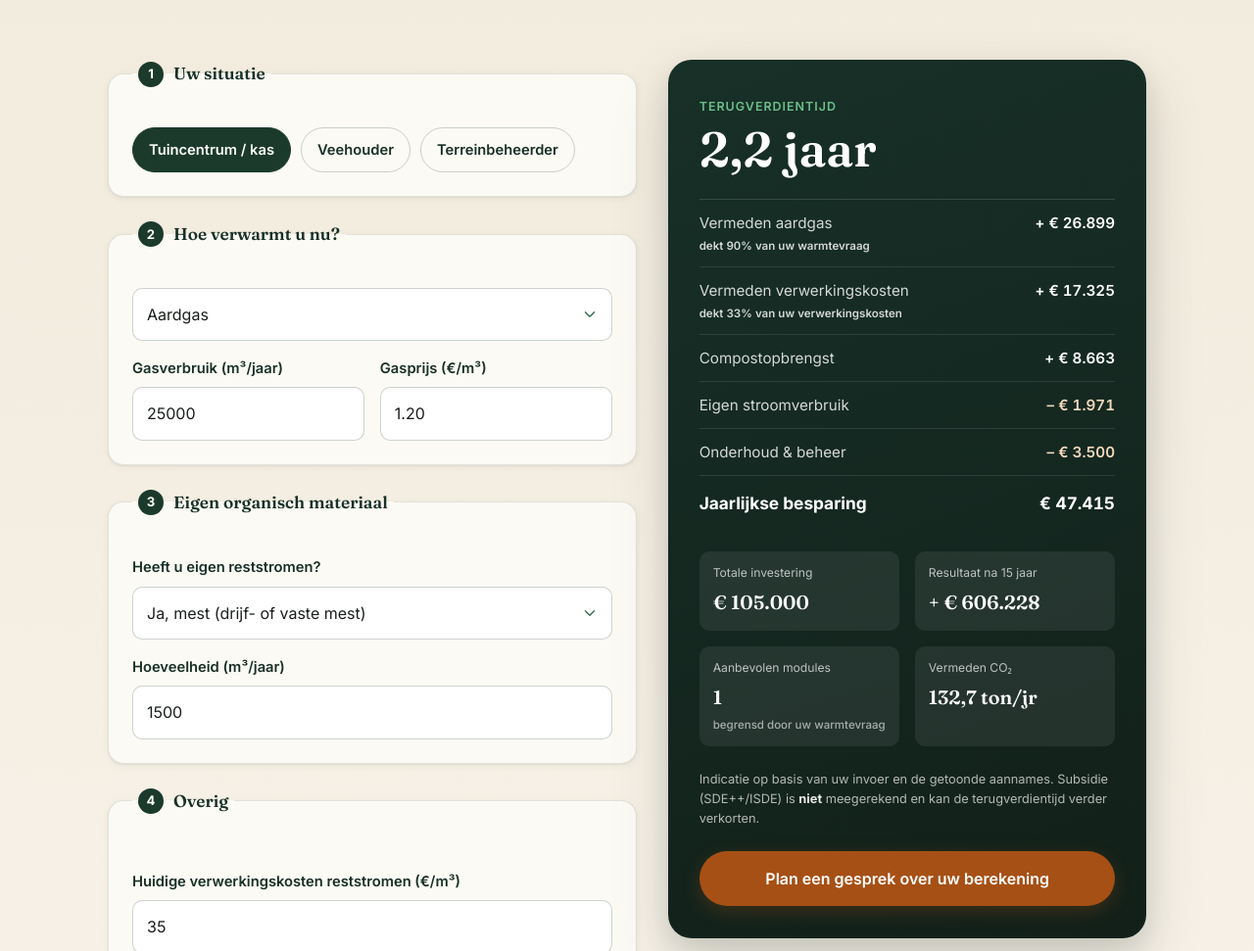
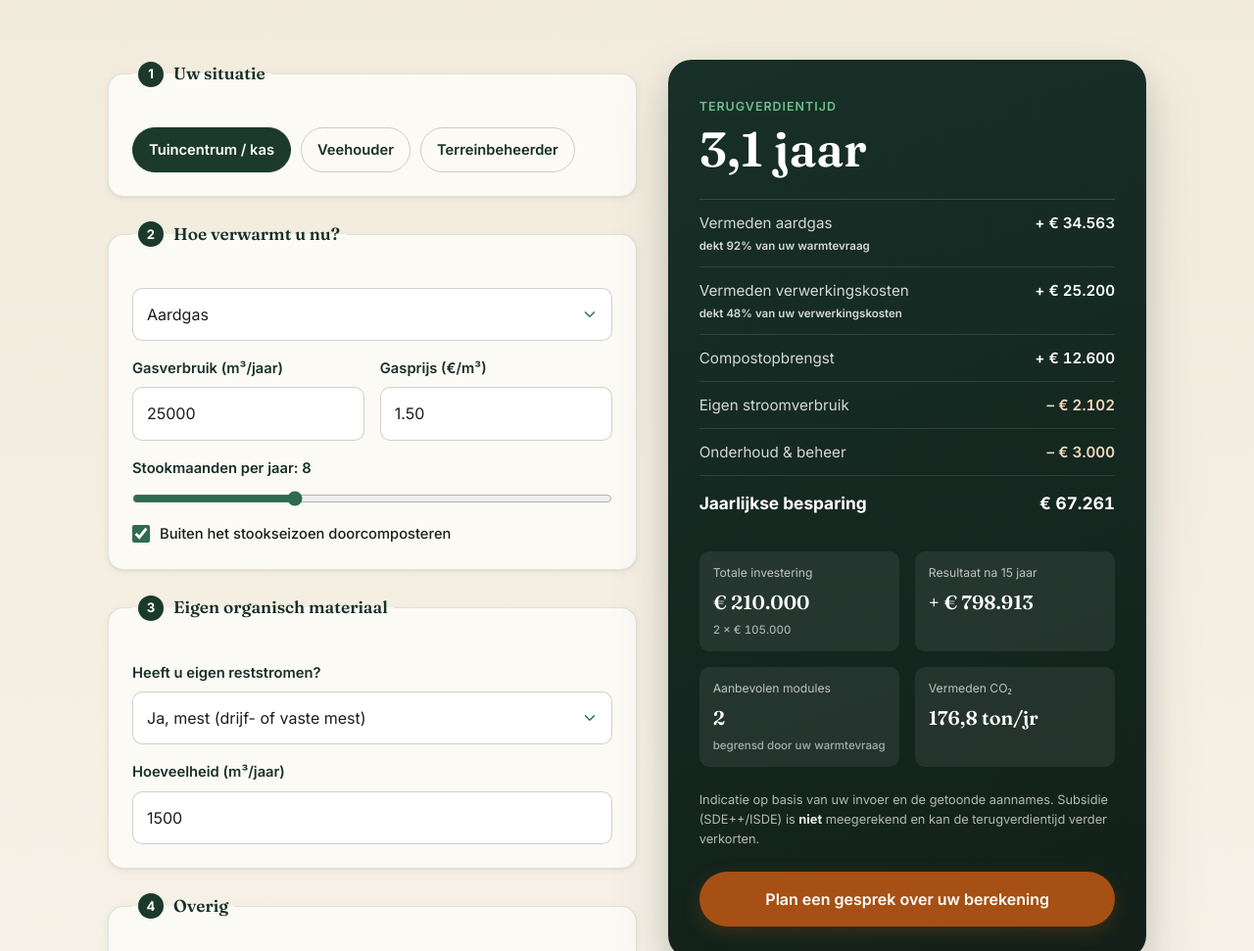
Before and after one commit to lasdegast-coder/Claude-coding-new-website-TCS, a plain HTML site: page index.html in a window 1280 px wide. Shown: the part 3110-4081 px from the top of the page at 98% size. Drawn offline with Linux system fonts and the light colour scheme.

Commit message:
Rekentool: warmte uit vullingen, stookmaanden-schuif, alleen volle modules
- Warmte per module uit 14,6 t droge stof per vulling van 60 m3, 45 % afbraak,
  17,5 MJ/kg, 85 % netto; benutte warmte in kWh per jaar volgt de stookmaanden
- Schuif stookmaanden 6 tot 12 (standaard 8) en vinkje doorcomposteren, dat
  vanzelf aangaat als het over de levensduur meer oplevert
- Alleen modules die volledig benut en gevuld worden; melding met minimum
- Ketelrendement 82 %, eigen stroom 0,6 kW, gas 1,50, stroom 0,20,
  onderhoud 1.500, aanvoer 8 per m3, CO2 met koolstofbehoud 1 - afbraak
- Veld warmte per module (kW) en draaiuren verwijderd
- Herstelknop verborgen zolang er niets is aangepast (CSS)

Co-Authored-By: Claude Opus 5.5 <noreply@anthropic.com>
Claude-Session: https://claude.ai/code/session_01SN5xRHxjbNQca8XRxSQpYQ

```diff
--- a/index.html
+++ b/index.html
@@ -418,7 +418,7 @@
               </div>
               <div class="field-row roi-when roi-when-gas">
                 <div class="field"><label for="roi-gas-m3">Gasverbruik (m³/jaar)</label><input type="number" id="roi-gas-m3" min="0" value="25000" inputmode="numeric"></div>
-                <div class="field"><label for="roi-gas-price">Gasprijs (€/m³)</label><input type="number" id="roi-gas-price" min="0" step="0.01" value="1.20" inputmode="decimal"></div>
+                <div class="field"><label for="roi-gas-price">Gasprijs (€/m³)</label><input type="number" id="roi-gas-price" min="0" step="0.01" value="1.50" inputmode="decimal"></div>
               </div>
               <div class="field-row roi-when roi-when-elek" hidden>
                 <div class="field"><label for="roi-elek-kwh">Stroom voor warmte (kWh/jaar)</label><input type="number" id="roi-elek-kwh" min="0" value="120000" inputmode="numeric"></div>
@@ -427,6 +427,13 @@
               <div class="field-row roi-when roi-when-anders" hidden>
                 <div class="field"><label for="roi-anders-kwh">Warmteverbruik (kWh/jaar)</label><input type="number" id="roi-anders-kwh" min="0" value="150000" inputmode="numeric"></div>
                 <div class="field"><label for="roi-anders-price">Prijs (€/kWh)</label><input type="number" id="roi-anders-price" min="0" step="0.01" value="0.12" inputmode="decimal"></div>
+              </div>
+              <div class="field">
+                <label for="roi-months">Stookmaanden per jaar: <output id="roi-months-out" for="roi-months">8</output></label>
+                <input type="range" id="roi-months" min="6" max="12" step="1" value="8">
+              </div>
+              <div class="field roi-when roi-when-summer">
+                <label class="roi-check"><input type="checkbox" id="roi-summer"> Buiten het stookseizoen doorcomposteren</label>
               </div>
             </fieldset>
 
@@ -465,16 +472,15 @@
               <summary>Aannames aanpassen</summary>
               <p class="roi-assump-note">Voorbeeldwaarden voor een indicatie. Pas ze aan met de exacte cijfers uit een adviesgesprek.</p>
               <div class="roi-assump-grid">
-                <label>Draaiuren per jaar<input type="number" id="a-hours" value="6570" min="0"></label>
-                <label>Warmte per module (kW)<input type="number" id="a-kw" value="30" min="0"></label>
+                <label>Benutte warmte per module (kWh/jaar)<input type="number" id="a-kwh" value="92300" min="0"></label>
                 <label>Aanschaf per module (€)<input type="number" id="a-price" value="90000" min="0"></label>
                 <label>Installatie per module (€)<input type="number" id="a-install" value="15000" min="0"></label>
-                <label>Onderhoud per module (€/jaar)<input type="number" id="a-maint" value="3500" min="0"></label>
+                <label>Onderhoud per module (€/jaar)<input type="number" id="a-maint" value="1500" min="0"></label>
                 <label>Levensduur systeem (jaar)<input type="number" id="a-life" value="15" min="1"></label>
                 <label>Compost uit verwerkt materiaal (%)<input type="number" id="a-compost" value="50" min="0" max="100"></label>
                 <label>Compostwaarde (€/m³)<input type="number" id="a-compostval" value="35" min="0"></label>
-                <label>Stroomprijs eigen verbruik (€/kWh)<input type="number" id="a-elec" value="0.30" min="0" step="0.01"></label>
-                <label>Aanvoerkosten feedstock (€/m³)<input type="number" id="a-aanvoer" value="10" min="0"></label>
+                <label>Stroomprijs eigen verbruik (€/kWh)<input type="number" id="a-elec" value="0.20" min="0" step="0.01"></label>
+                <label>Aanvoerkosten feedstock (€/m³)<input type="number" id="a-aanvoer" value="8" min="0"></label>
               </div>
               <button type="button" class="roi-reset" hidden>Herstel standaardwaarden</button>
             </details>
--- a/roi.js
+++ b/roi.js
@@ -12,26 +12,35 @@
 
   // ---- vaste (niet-zichtbare) omreken-aannames ----
   const GAS_KWH_M3 = 9.77;   // calorische waarde aardgas
-  const BOILER_EFF = 0.90;   // rendement bestaande ketel
-  const OWN_KW = 1;          // eigen stroomverbruik per module
-  // Vuistregel Thermal Compost: één systeem verwerkt 55 m³ per maand = 660 m³/jaar.
-  // Vanaf 660 m³ komt er een tweede systeem bij, vanaf 1320 een derde, enz.
-  // Onder 55 m³ per jaar is een systeem niet zinvol.
-  const M3_PER_MONTH = 55;
-  const M3_PER_MODULE = M3_PER_MONTH * 12;   // 660 m³/jaar
-  const MIN_M3 = 55;
-  // Ondergrens voor de warmtedekking waarop we het aantal systemen baseren.
-  const COVERAGE_MIN = 0.85;
+  const BOILER_EFF = 0.82;   // rendement bestaande ketel op bovenwaarde (EST 2009: combiketels 82,5 %)
+  const OWN_KW = 0.6;        // eigen stroomverbruik per module (600 W)
+
+  // Vulling en warmte, uit het rekenvoorbeeld realistische vullingen (11 november 2026):
+  // 14,6 t droge stof per vulling van 60 m³, 85 % organische stof, 45 % daarvan
+  // afgebroken, 17,5 MJ per kg afgebroken organische stof, 85 % netto nuttig.
+  // Eén vulling duurt twee maanden inclusief legen en vullen. De bezoeker kiest hoeveel
+  // stookmaanden per jaar hij warmte gebruikt (6 tot 12), en of de module in de overige
+  // maanden doorcomposteert zonder dat de warmte benut wordt.
+  const HOURS_PER_YEAR = 8760;
+  const T_DS_FILL = 14.6;     // ton droge stof per vulling
+  const FILL_M3 = 60;         // m³ per vulling
+  const F_OS = 0.85;          // aandeel organische stof in de droge stof
+  const DEG = 0.45;           // deel van de organische stof dat afbreekt
+  const MJ_PER_KG = 17.5;     // warmte per kg afgebroken organische stof
+  const NET = 0.85;           // netto nuttig deel van de vrijgekomen warmte
+  const FILL_HOURS = HOURS_PER_YEAR / 6;
+  const KWH_PER_FILL = T_DS_FILL * 1000 * F_OS * DEG * MJ_PER_KG / 3.6 * NET;
+  const MONTHS_PER_FILL = 2;
+  // Benutte warmte per module per jaar, afgerond op 100 kWh: 92.300 bij 8 stookmaanden, 138.400 bij 12.
+  const kwhVoor = (maanden) => Math.round(KWH_PER_FILL * maanden / MONTHS_PER_FILL / 100) * 100;
 
   // CO₂: koolstof die in de compost wordt vastgelegd in plaats van te vervluchtigen.
   // m³ × kg droge stof per m³ × C-gehalte × C niet verdampt × C→CO₂
-  // De 218 kg is gemeten, niet geschat: een batch van 55 m³ bevat 12.000 kg droge stof.
   // Rekenen met nat gewicht zou de uitkomst ruim drie keer te hoog maken, want het
   // koolstofgehalte geldt voor de droge stof.
-  const HOURS_PER_YEAR = 8760;
-  const DS_PER_M3   = 218;   // gemeten droge stof per kuub (55 m³ per batch = 12.000 kg ds)
+  const DS_PER_M3   = T_DS_FILL * 1000 / FILL_M3;   // 243 kg droge stof per m³
   const C_SHARE     = 0.5;   // koolstofgehalte van de droge stof
-  const C_RETAINED  = 0.67;  // deel koolstof dat niet vervluchtigt
+  const C_RETAINED  = 1 - DEG; // deel koolstof dat niet vervluchtigt: wat niet afbreekt (0,55)
   const C_TO_CO2    = 3.67;  // koolstof → CO₂ (44/12)
 
   /* ---- taal ----
@@ -45,8 +54,8 @@
       gas: 'aardgas', elek: 'elektriciteit', anders: 'warmtekosten',
       badge: 'Indicatie, samen vast te stellen',
       warnHeat: 'Vul uw huidige warmtegebruik in voor een berekening.',
-      warnMin: (m) => `Onder ${m} m³ reststroom per jaar is een systeem niet zinvol. Vanaf ${m} m³ rekenen we het graag voor u door.`,
-      warnModule: 'Met deze invoer komt er nog geen volledige module uit. Er is meer reststroom nodig. Pas de hoeveelheid aan.',
+      warnModule: (gas, m3) => `Met deze invoer is er nog geen module die volledig benut wordt. Eén module vraagt een warmtevraag van minstens ${gas}${m3 ? ` en minstens ${m3} m³ eigen reststroom per jaar` : ''}.`,
+      gasEq: (n) => `${n} m³ aardgas per jaar`, kwhEq: (n) => `${n} kWh per jaar`,
       warnNeg: 'Met deze invoer levert het systeem nog geen positieve jaarbesparing. Pas de hoeveelheden of aannames aan, of bespreek uw situatie met ons.',
       jaar: ' jaar', nvt: 'n.v.t.',
       grensPre: 'begrensd door uw ', grensFeed: 'reststroom', grensHeat: 'warmtevraag',
@@ -78,8 +87,8 @@
       gas: 'natural gas', elek: 'electricity', anders: 'heating costs',
       badge: 'Indicative, to be established together',
       warnHeat: 'Enter your current heat use to see a calculation.',
-      warnMin: (m) => `Below ${m} m³ of residual material per year a system is not worthwhile. From ${m} m³ onwards we are happy to work it out for you.`,
-      warnModule: 'This input does not add up to a full module yet. More residual material is needed. Adjust the amount.',
+      warnModule: (gas, m3) => `With this input there is no module yet that is fully used. One module needs a heat demand of at least ${gas}${m3 ? ` and at least ${m3} m³ of own residual material per year` : ''}.`,
+      gasEq: (n) => `${n} m³ of natural gas per year`, kwhEq: (n) => `${n} kWh per year`,
       warnNeg: 'With this input the system does not yet produce a positive annual saving. Adjust the amounts or the assumptions, or talk your situation through with us.',
       jaar: ' years', nvt: 'n/a',
       grensPre: 'limited by your ', grensFeed: 'residual material', grensHeat: 'heat demand',
@@ -119,12 +128,18 @@
   const num = (id) => { const v = parseFloat(document.getElementById(id).value); return isFinite(v) && v > 0 ? v : 0; };
   const seg = () => (form.querySelector('input[name="seg"]:checked') || {}).value || 'kas';
 
-  // Warmte per module verschilt per segment: kassen hebben minder mest, dus
-  // een lagere warmteafgifte. Vult het veld voor, tenzij de bezoeker het zelf aanpast.
-  const KW_PER_SEG = { vee: 45, terrein: 35, kas: 30 };
-  const kwInput = document.getElementById('a-kw');
-  let kwTouched = false;
-  if (kwInput) kwInput.addEventListener('input', () => { kwTouched = true; });
+  // Benutte warmte per module volgt het aantal stookmaanden, tenzij de bezoeker het zelf aanpast.
+  const kwhInput = document.getElementById('a-kwh');
+  let kwhTouched = false;
+  if (kwhInput) kwhInput.addEventListener('input', () => { kwhTouched = true; });
+  const stookmaanden = () => Math.min(12, Math.max(6, num('roi-months') || 8));
+  // Doorcomposteren buiten het stookseizoen: de module draait dan het hele jaar.
+  // Het vinkje zet zichzelf aan als dat financieel beter uitpakt (zie render),
+  // tot de bezoeker het zelf aan- of uitzet.
+  const summerEl = document.getElementById('roi-summer');
+  let summerTouched = false;
+  if (summerEl) summerEl.addEventListener('change', () => { summerTouched = true; });
+  const doorcomposteren = () => !!(summerEl && summerEl.checked) || stookmaanden() >= 12;
 
   // Ook het gasverbruik verschilt sterk per segment: een veehouderij stookt een
   // veelvoud van een tuincentrum. Vult het veld voor, tenzij de bezoeker het zelf aanpast.
@@ -140,8 +155,12 @@
     document.querySelector('.roi-when-elek').hidden = energy !== 'elek';
     document.querySelector('.roi-when-anders').hidden = energy !== 'anders';
 
-    // warmte per module volgt het segment, zolang de bezoeker het veld niet zelf invulde
-    if (kwInput && !kwTouched) kwInput.value = KW_PER_SEG[seg()] || 45;
+    // benutte warmte per module volgt de stookmaanden, zolang de bezoeker het veld niet zelf invulde
+    if (kwhInput && !kwhTouched) kwhInput.value = kwhVoor(stookmaanden());
+    const uit = document.getElementById('roi-months-out');
+    if (uit) uit.textContent = String(stookmaanden());
+    const zomer = document.querySelector('.roi-when-summer');
+    if (zomer) zomer.hidden = stookmaanden() >= 12;
     if (gasInput && !gasTouched) gasInput.value = GAS_PER_SEG[seg()] || 25000;
 
     const type = document.getElementById('roi-type').value;
@@ -152,15 +171,18 @@
   }
 
   // ---- berekening ----
-  function calc() {
+  function calc(zomerKeuze) {
     const energy = document.getElementById('roi-energy').value;
     const type = document.getElementById('roi-type').value;
     const s = seg();
     const hasFeed = type !== 'geen';
 
-    const runHours = num('a-hours');
-    const kw = num('a-kw');
-    const heatPerModule = kw * runHours;                 // kWh/jaar per module
+    const maanden = stookmaanden();                      // maanden waarin de warmte benut wordt
+    const door = zomerKeuze === undefined ? doorcomposteren() : (zomerKeuze || maanden >= 12);
+    const draaimaanden = door ? 12 : maanden;            // maanden waarin de module composteert
+    const fills = draaimaanden / MONTHS_PER_FILL;        // vullingen per jaar
+    const runHours = fills * FILL_HOURS;                 // draaiuren per jaar
+    const heatPerModule = num('a-kwh');                  // benutte kWh/jaar per module
     const modulePrice = num('a-price');
     const installCost = num('a-install');
     const maintenance = num('a-maint');
@@ -186,19 +208,18 @@
       energyLabel = T.anders;
     }
 
-    // 2) hoeveel modules? (begrensd door warmtevraag en beschikbare reststroom)
-    // We adviseren het kleinste aantal dat minstens COVERAGE_MIN van de warmtevraag
-    // dekt. Anders komt er een hele module bij om de laatste procenten te halen,
-    // wat de investering verdubbelt terwijl die module grotendeels leegloopt.
-    // De rest dekt de klant met de bestaande installatie.
+    // 2) hoeveel modules? Alleen modules die volledig benut worden: alle warmte valt
+    // binnen de warmtevraag en, bij eigen reststroom, elke vulling is met eigen
+    // materiaal gevuld. De rest van de warmtevraag dekt de klant met de bestaande installatie.
     const modulesForDemand = heatDemand > 0 && heatPerModule > 0
-      ? Math.max(1, Math.ceil(COVERAGE_MIN * heatDemand / heatPerModule))
-      : 1;
-    // beschikbare reststroom → aantal systemen (660 m³ per stap, minimaal 55 m³)
+      ? Math.floor(heatDemand / heatPerModule)
+      : 0;
+    // beschikbare reststroom → aantal volle modules (per module 60 m³ per vulling)
     const volume = num('roi-volume');
+    const m3PerModule = fills * FILL_M3;
     let modulesFromFeed = Infinity;
     if (hasFeed) {
-      modulesFromFeed = volume < MIN_M3 ? 0 : Math.floor(volume / M3_PER_MODULE) + 1;
+      modulesFromFeed = m3PerModule > 0 ? Math.floor(volume / m3PerModule) : 0;
     }
     const modules = Math.max(0, Math.min(modulesForDemand, modulesFromFeed));
     // Welke van de twee grenzen knelt? Zonder dat te tonen lijkt de rekenhulp
@@ -215,8 +236,7 @@
     // Hoeveel materiaal gaat er werkelijk doorheen? De capaciteit van de systemen,
     // begrensd door wat de klant zelf aan reststroom heeft. Dit getal voedt zowel
     // de verwerkings-/aanvoerkosten als de CO₂-berekening.
-    const monthsRun = runHours * 12 / HOURS_PER_YEAR;        // draaiuren → maanden
-    const capacityM3 = modules * M3_PER_MONTH * monthsRun;   // wat de systemen aankunnen
+    const capacityM3 = modules * m3PerModule;                // wat de systemen aankunnen
     const processedM3 = hasFeed ? Math.min(volume, capacityM3) : capacityM3;
 
     let verwerkingLine = 0, aanvoerLine = 0;
@@ -248,7 +268,7 @@
       s, type, hasFeed, energy, energyLabel, modules,
       vermedenEnergie, verwerkingLine, aanvoerLine, compostValue, ownElec, onderhoud,
       jaarBesparing, investering, payback, naLevensduur, lifetime, co2Net,
-      heatDemand, volume, minM3: MIN_M3, grens,
+      heatDemand, volume, grens, heatPerModule, m3PerModule, pricePerKwh,
       dekking, perModule: modulePrice + installCost,
       processedM3, feedDekking: hasFeed && volume > 0 ? Math.min(1, processedM3 / volume) : 0,
     };
@@ -257,7 +277,7 @@
   /* De standaardwaarde van een aanname. De warmte per module is de uitzondering:
      die vult het formulier zelf in op basis van het gekozen segment. */
   const standaardVan = (el) => {
-    if (el.id === 'a-kw') return String(KW_PER_SEG[seg()] || el.defaultValue);
+    if (el.id === 'a-kwh') return String(kwhVoor(stookmaanden()));
     if (el.id === 'roi-gas-m3') return String(GAS_PER_SEG[seg()] || el.defaultValue);
     return el.defaultValue;
   };
@@ -271,7 +291,7 @@
       form.querySelectorAll('.roi-assumptions input').forEach((el) => {
         el.value = standaardVan(el);
       });
-      kwTouched = false;
+      kwhTouched = false;
       render();
       resetKnop.blur();
     });
@@ -287,6 +307,15 @@
   function render() {
     sync();
     toonReset();
+    // Doorcomposteren alleen aanzetten als het over de levensduur meer oplevert.
+    // De standaardstand gaat mee, zodat een automatisch vinkje niet telt als
+    // iets wat de bezoeker zelf heeft aangepast.
+    if (summerEl && !summerTouched && stookmaanden() < 12) {
+      const zonder = calc(false), met = calc(true);
+      const beter = met.modules > 0 && met.jaarBesparing > 0 && met.naLevensduur > zonder.naLevensduur;
+      summerEl.checked = beter;
+      summerEl.defaultChecked = beter;
+    }
     const r = calc();
 
     // Alleen bij 'overig organisch materiaal' is de warmteopbrengst echt onbekend,
@@ -298,10 +327,11 @@
     let warn = '';
     if (r.heatDemand <= 0) {
       warn = `<div class="roi-warn">${T.warnHeat}</div>`;
-    } else if (r.hasFeed && r.volume > 0 && r.volume < r.minM3) {
-      warn = `<div class="roi-warn">${T.warnMin(r.minM3)}</div>`;
     } else if (r.modules < 1) {
-      warn = `<div class="roi-warn">${T.warnModule}</div>`;
+      const gasMin = r.energy === 'gas'
+        ? T.gasEq(nl0.format(Math.ceil(r.heatPerModule / (GAS_KWH_M3 * BOILER_EFF) / 100) * 100))
+        : T.kwhEq(nl0.format(r.heatPerModule));
+      warn = `<div class="roi-warn">${T.warnModule(gasMin, r.hasFeed ? nl0.format(r.m3PerModule) : 0)}</div>`;
     } else if (r.jaarBesparing <= 0) {
       warn = `<div class="roi-warn">${T.warnNeg}</div>`;
     }
@@ -377,7 +407,7 @@
     let anders = false;
     form.querySelectorAll('input, select').forEach((el) => {
       if (anders) return;
-      if (el.type === 'radio') { if (el.checked !== el.defaultChecked) anders = true; }
+      if (el.type === 'radio' || el.type === 'checkbox') { if (el.checked !== el.defaultChecked) anders = true; }
       else if (el.tagName === 'SELECT') {
         let standaard = Array.prototype.findIndex.call(el.options, (o) => o.defaultSelected);
         if (standaard < 0) standaard = 0;
@@ -439,7 +469,11 @@
         aangepast: gekozen !== standaardSeg,
       });
     }
-    form.querySelectorAll('select, input[type="number"]').forEach((el) => {
+    form.querySelectorAll('input[type="checkbox"]').forEach((el) => {
+      if (el.closest('[hidden]')) return;
+      uit.push({ label: labelVan(el), waarde: el.checked ? 'ja' : 'nee', standaard: el.defaultChecked ? 'ja' : 'nee', aangepast: el.checked !== el.defaultChecked });
+    });
+    form.querySelectorAll('select, input[type="number"], input[type="range"]').forEach((el) => {
       if (el.closest('[hidden]')) return;
       if (el.tagName === 'SELECT') {
         let i = Array.prototype.findIndex.call(el.options, (o) => o.defaultSelected);
--- a/styles.css
+++ b/styles.css
@@ -1543,3 +1543,20 @@ a.partner-logo:hover { opacity: .7; }
   transition: color var(--dur) var(--ease-out);
 }
 .roi-reset:hover, .roi-reset:focus-visible { color: var(--ember-600, var(--forest-800)); }
+.roi-reset[hidden] { display: none; }
+
+/* Stookmaanden-schuif en vinkje doorcomposteren in de rekenhulp, zie roi.js */
+.field input[type="range"] {
+  padding: 0; border: 0; background: none; box-shadow: none;
+  accent-color: var(--forest-600); cursor: pointer; margin: 4px 0 0;
+}
+.field input[type="range"]:focus { box-shadow: none; }
+.roi-block > .field-row + .field { margin-top: var(--sp-3); }
+.field label.roi-check {
+  display: flex; align-items: center; gap: 10px;
+  font-weight: 500; color: var(--ink); cursor: pointer;
+}
+.field label.roi-check input[type="checkbox"] {
+  width: 18px; height: 18px; padding: 0; margin: 0; flex: none;
+  accent-color: var(--forest-600); cursor: pointer;
+}
```
Also changed, not shown: en/index.html (+12 -6 lines).
